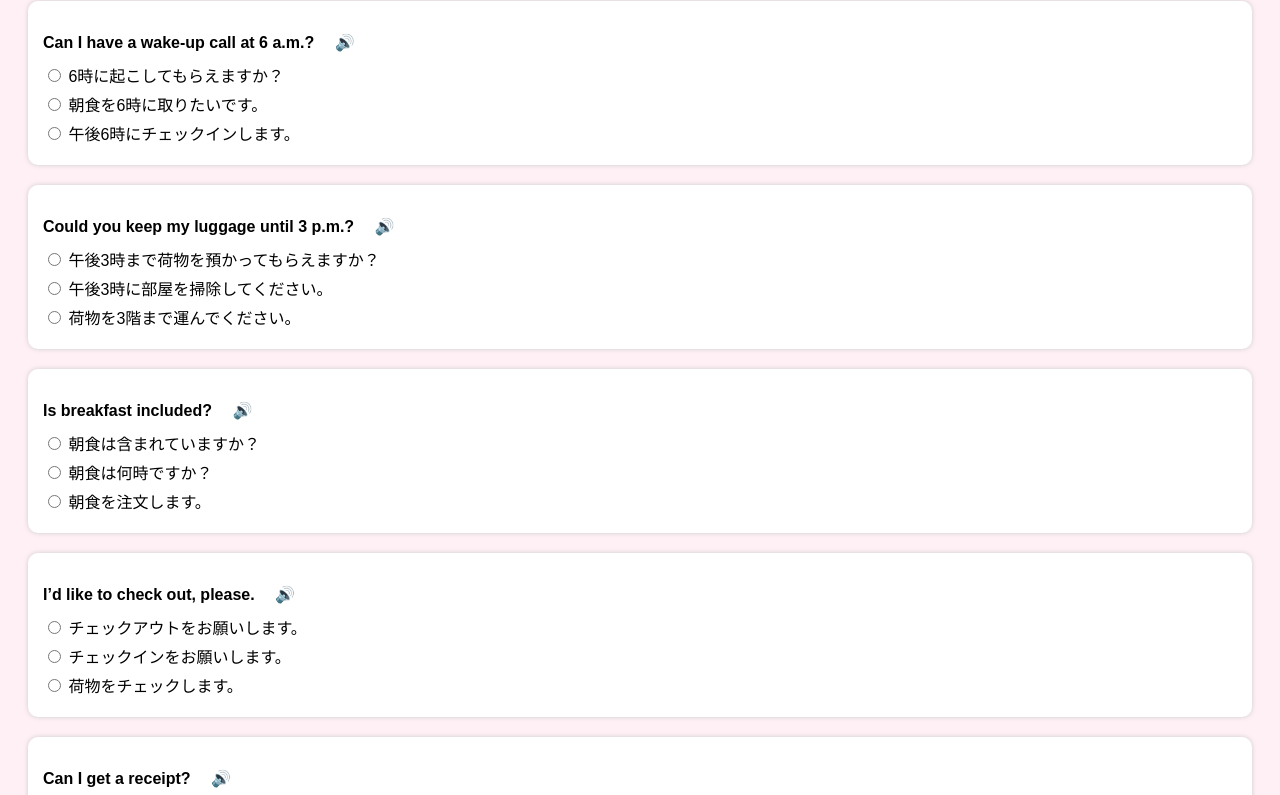
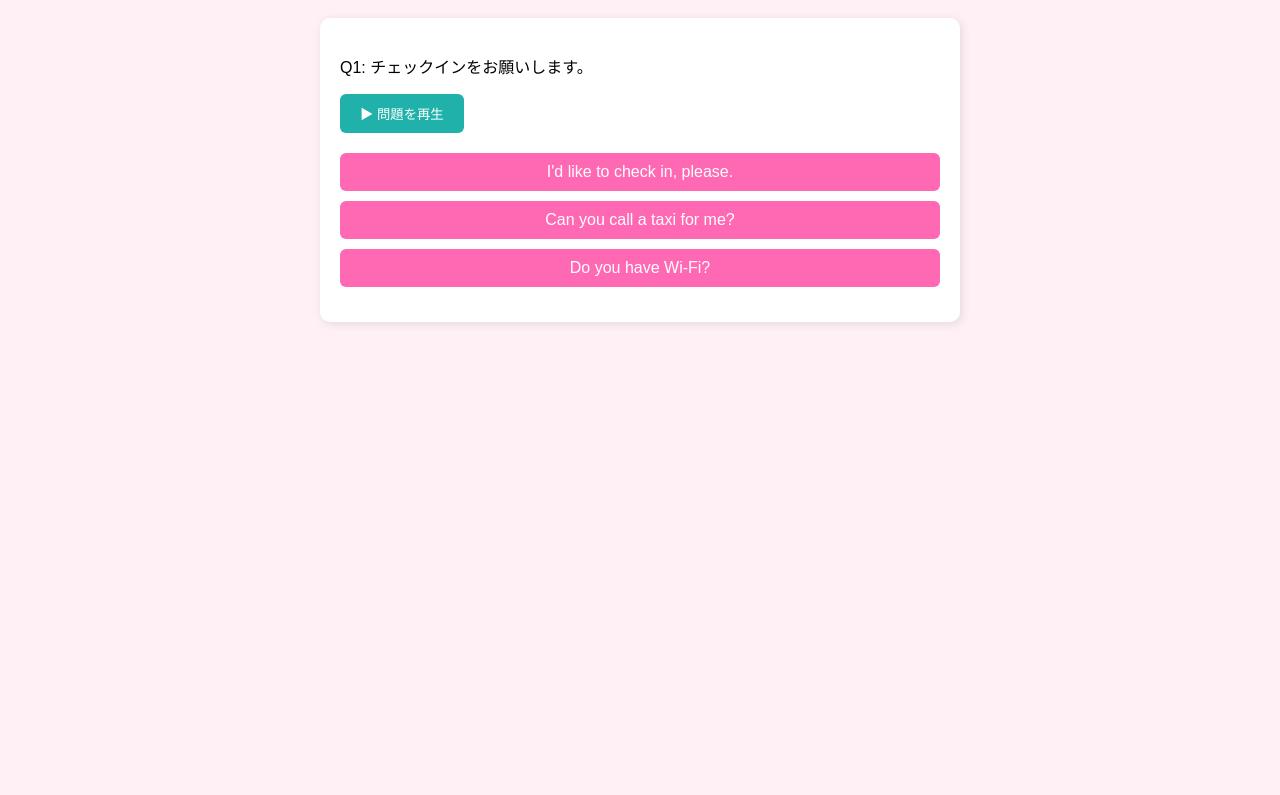
Before and after one commit to shino-lgtm/english3, a plain HTML site: page index.html in a window 1280 px wide. Shown: the part 107-902 px from the top of the page. After the commit the page ends 800 px from the top, so only its background shows below. Drawn offline with Linux system fonts and the light colour scheme.

Commit message:
Update index.html

```diff
--- a/index.html
+++ b/index.html
@@ -1,99 +1,23 @@
 <!DOCTYPE html>
 <html lang="ja">
 <head>
-  <meta charset="UTF-8" />
-  <meta name="viewport" content="width=device-width, initial-scale=1.0"/>
-  <title>English Drill 3 - Hotel</title>
-  <style>
-    body {
-      font-family: sans-serif;
-      background-color: #fff0f5;
-      padding: 20px;
-    }
-    h1 {
-      color: #d63384;
-    }
-    .question {
-      margin-bottom: 20px;
-      padding: 15px;
-      background: #ffffff;
-      border-radius: 10px;
-      box-shadow: 0 0 5px #ccc;
-    }
-    .q {
-      font-weight: bold;
-      margin-bottom: 10px;
-    }
-    .choices label {
-      display: block;
-      margin-bottom: 5px;
-      cursor: pointer;
-    }
-    .play-btn {
-      margin-left: 10px;
-      cursor: pointer;
-      font-size: 1em;
-      background: none;
-      border: none;
-    }
-  </style>
+  <meta charset="UTF-8">
+  <title>ホテル英会話ドリル（クイズ形式）</title>
+  <link rel="stylesheet" href="style.css">
 </head>
 <body>
-  <h1>Hotel English Drill</h1>
+  <h1>ホテル英会話ドリル - クイズ形式</h1>
 
-  <div class="question">
-    <p class="q">
-      Can I have a wake-up call at 6 a.m.?
-      <button class="play-btn" data-text="Can I have a wake-up call at 6 a.m.?">🔊</button>
-    </p>
-    <div class="choices">
-      <label><input type="radio" name="q1"> 6時に起こしてもらえますか？</label>
-      <label><input type="radio" name="q1"> 朝食を6時に取りたいです。</label>
-      <label><input type="radio" name="q1"> 午後6時にチェックインします。</label>
+  <div id="quiz-container">
+    <div id="question-box">
+      <p id="question-text">読み込み中...</p>
+      <button id="play-question">▶ 問題を再生</button>
     </div>
+    <div id="choices"></div>
+    <div id="feedback"></div>
+    <button id="next-button" style="display:none;">次の問題 ▶</button>
   </div>
 
-  <div class="question">
-    <p class="q">
-      Could you keep my luggage until 3 p.m.?
-      <button class="play-btn" data-text="Could you keep my luggage until 3 p.m.?">🔊</button>
-    </p>
-    <div class="choices">
-      <label><input type="radio" name="q2"> 午後3時まで荷物を預かってもらえますか？</label>
-      <label><input type="radio" name="q2"> 午後3時に部屋を掃除してください。</label>
-      <label><input type="radio" name="q2"> 荷物を3階まで運んでください。</label>
-    </div>
-  </div>
-
-  <div class="question">
-    <p class="q">
-      Is breakfast included?
-      <button class="play-btn" data-text="Is breakfast included?">🔊</button>
-    </p>
-    <div class="choices">
-      <label><input type="radio" name="q3"> 朝食は含まれていますか？</label>
-      <label><input type="radio" name="q3"> 朝食は何時ですか？</label>
-      <label><input type="radio" name="q3"> 朝食を注文します。</label>
-    </div>
-  </div>
-
-  <div class="question">
-    <p class="q">
-      I’d like to check out, please.
-      <button class="play-btn" data-text="I'd like to check out, please.">🔊</button>
-    </p>
-    <div class="choices">
-      <label><input type="radio" name="q4"> チェックアウトをお願いします。</label>
-      <label><input type="radio" name="q4"> チェックインをお願いします。</label>
-      <label><input type="radio" name="q4"> 荷物をチェックします。</label>
-    </div>
-  </div>
-
-  <div class="question">
-    <p class="q">
-      Can I get a receipt?
-      <button class="play-btn" data-text="Can I get a receipt?">🔊</button>
-    </p>
-    <div class="choices">
-      <label><input type="radio" name="q5"> 領収書をもらえますか？</label>
-      <label><input type
+  <script src="script.js"></script>
+</body>
+</html>
```
